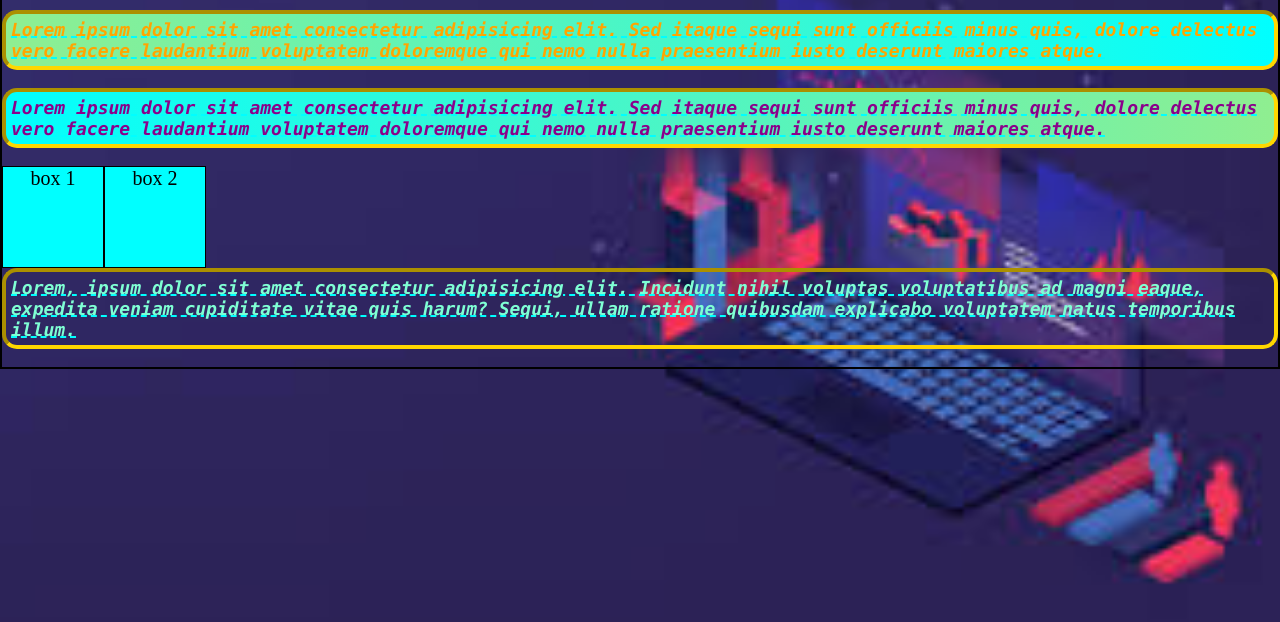
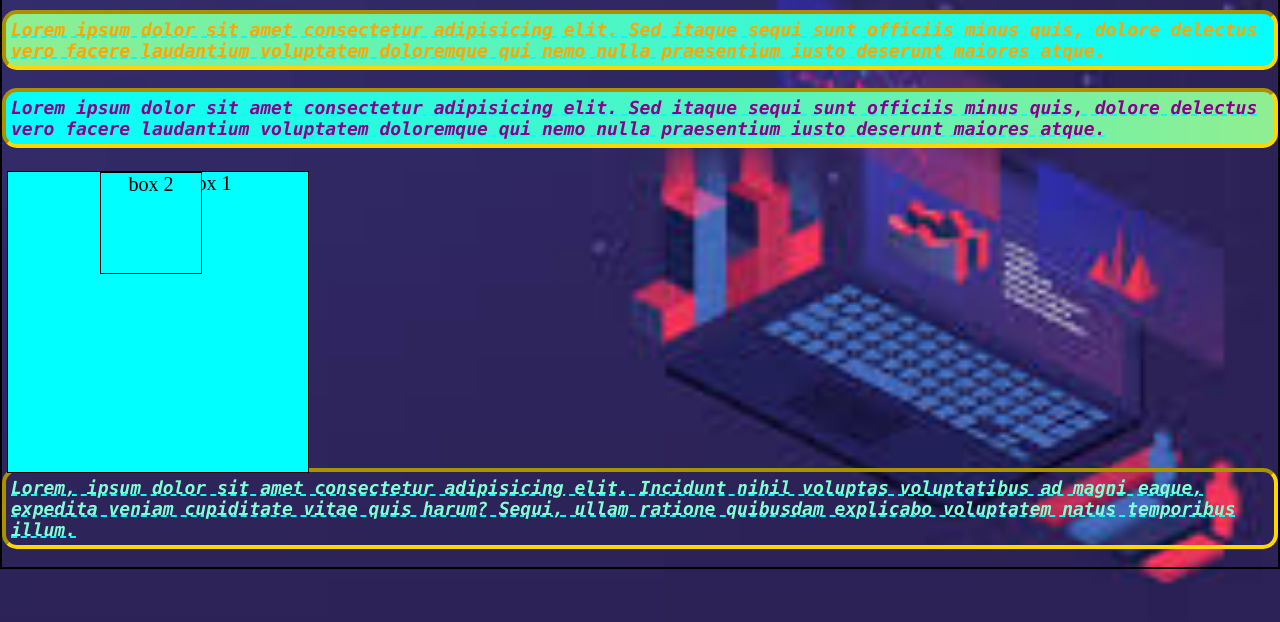
Before and after one commit to prashanna-25/Learning-CSS, a plain HTML site: page index.html in a window 1280 px wide. Shown: the part 162-784 px from the top of the page. Drawn offline with Linux system fonts and the light colour scheme.

Commit message:
position

```diff
--- a/index.html
+++ b/index.html
@@ -35,8 +35,11 @@
 
     <!-- float = positions element to left or right of container -->
 
-    <div class="box" id="box1">box 1</div>
-    <div class="box" id="box2">box 2</div>
+    <div class="box" id="box1">
+      box 1
+      <div class="box" id="box2">box 2</div>
+    </div>
+
     <p>
       Lorem, ipsum dolor sit amet consectetur adipisicing elit. Incidunt nihil
       voluptas voluptatibus ad magni eaque, expedita veniam cupiditate vitae
--- a/style.css
+++ b/style.css
@@ -92,3 +92,22 @@ body {
 p {
   clear: left;
 }
+
+#box1 {
+  height: 300px;
+  width: 300px;
+  position: relative;
+  top: 5px;
+  bottom: 5px;
+  left: 5px;
+}
+#box2 {
+  height: 100px;
+  width: 100px;
+  position: absolute;
+  top: 100px;
+  left: 100px;
+  position: sticky;
+  top: 100px;
+  bottom: 100px;
+}
```
